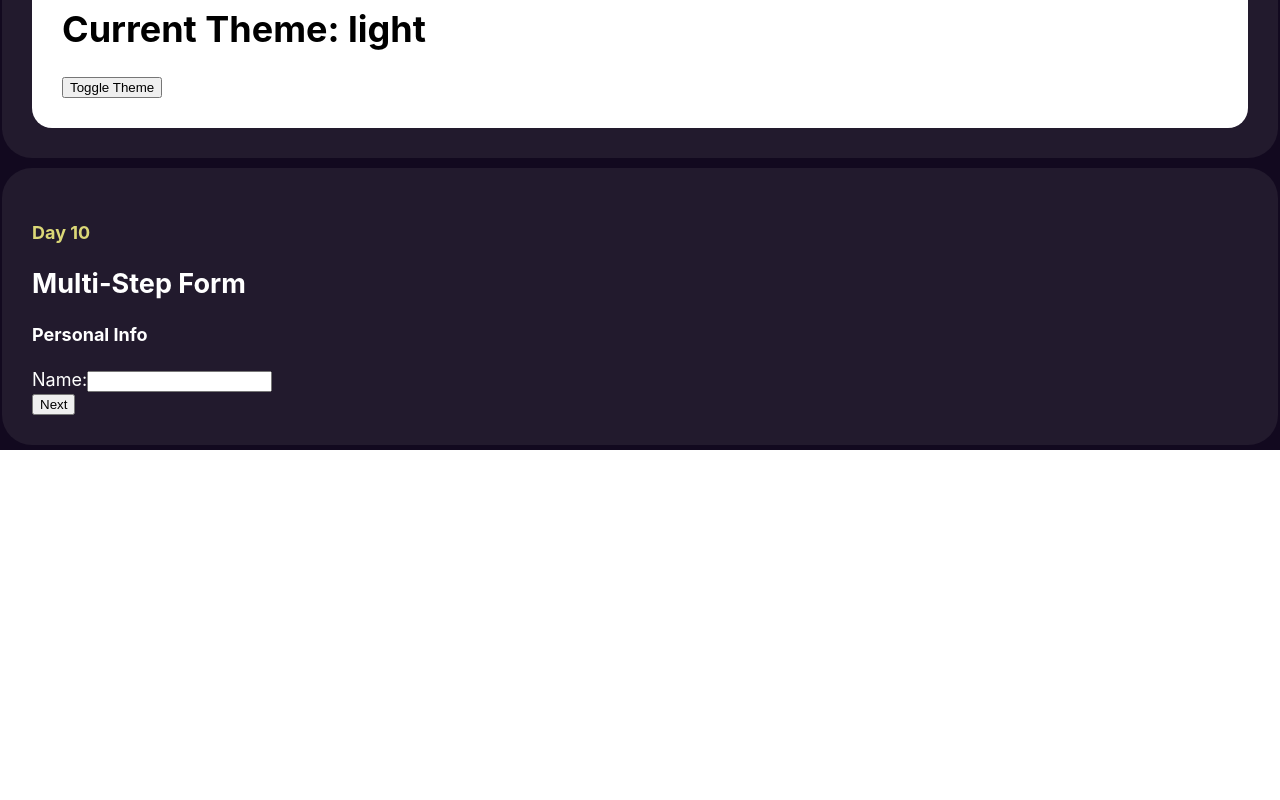
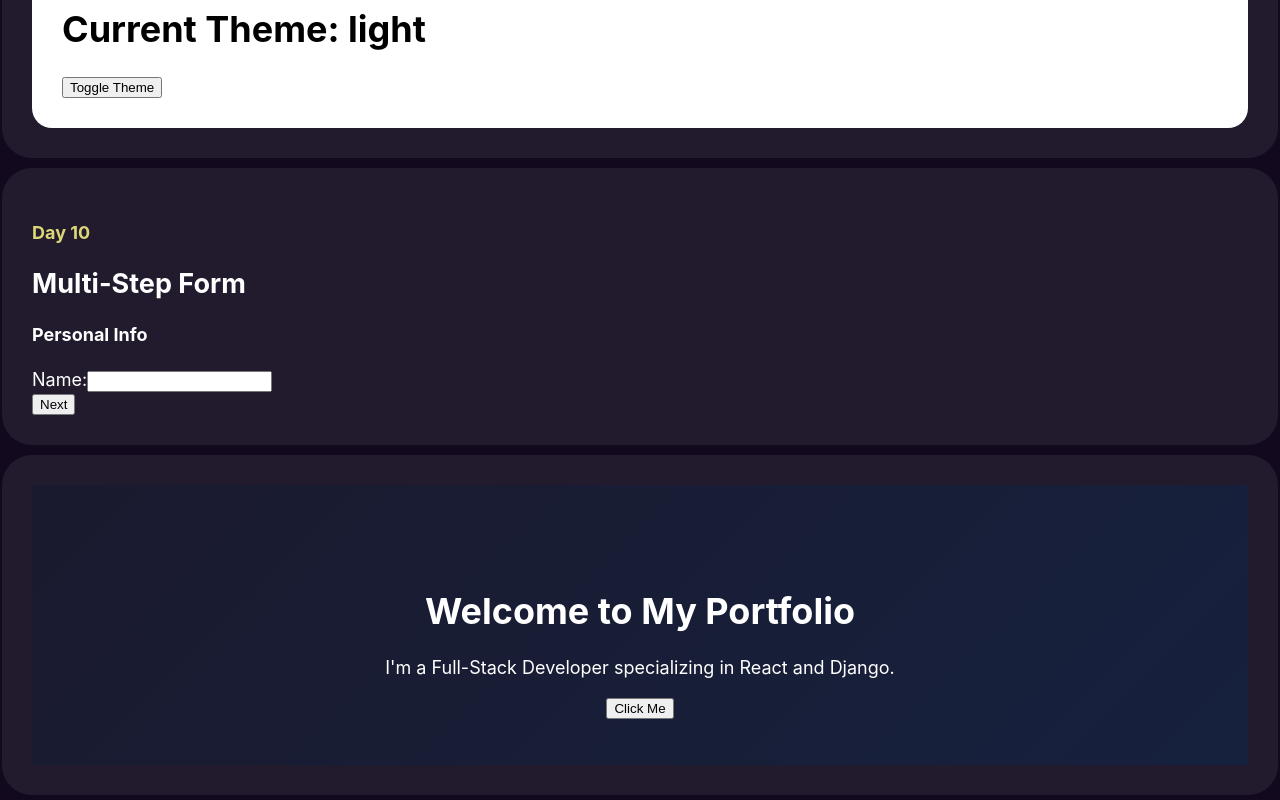
Before and after one commit to EbyChacko/react_learning, a React (Create React App) app: page / in a window 1280 px wide. Shown: the part 1395-2195 px from the top of the page. Before the commit the page ends 1845 px from the top, so only its background shows below. Built offline with nearby package versions, Linux system fonts and the light colour scheme; no server answers.

Commit message:
add  day 11, create animated landing page

```diff
--- a/package.json
+++ b/package.json
@@ -8,6 +8,7 @@
     "@testing-library/react": "^13.4.0",
     "@testing-library/user-event": "^13.5.0",
     "axios": "^1.8.1",
+    "framer-motion": "^12.4.10",
     "react": "^18.3.1",
     "react-dom": "^18.3.1",
     "react-hook-form": "^7.54.2",
--- a/src/App.css
+++ b/src/App.css
@@ -51,3 +51,22 @@
   padding: 30px;
   border-radius: 20px;
 }
+
+.day11Container {
+  text-align: center;
+  padding: 5rem;
+  background: linear-gradient(135deg, #1a1a2e, #16213e);
+  color: white;
+  height: 120px;
+}
+
+.button {
+  padding: 10px 20px;
+  margin-top: 20px;
+  font-size: 18px;
+  background: #4ecca3;
+  border: none;
+  border-radius: 5px;
+  cursor: pointer;
+  color: #16213e;
+}
--- a/src/App.js
+++ b/src/App.js
@@ -7,6 +7,7 @@ import Day4 from './components/Day4.js';
 import Day5 from './components/Day5.js';
 import Day6 from './components/Day6.js';
 import Day10 from './components/Day10.js';
+import Day11 from './components/Day11.js';
 
 function App() {
   return (
@@ -19,6 +20,7 @@ function App() {
         <Day5 />
         <Day6 />
         <Day10 />
+        <Day11 />
       </header>
     </div>
   );
--- /dev/null
+++ b/src/components/Day11.js
@@ -0,0 +1,34 @@
+import { motion } from 'framer-motion';
+
+const Day11 = () => {
+  return (
+    <div className='wrapper'>
+    <div className="day11Container">
+      <motion.h1
+        initial={{ opacity: 0, y: -50 }}
+        animate={{ opacity: 1, y: 0 }}
+        transition={{ duration: 1 }}
+      >
+        Welcome to My Portfolio
+      </motion.h1>
+
+      <motion.p
+        initial={{ opacity: 0, x: -100 }}
+        animate={{ opacity: 1, x: 0 }}
+        transition={{ duration: 1, delay: 0.5 }}
+      >
+        I'm a Full-Stack Developer specializing in React and Django.
+      </motion.p>
+
+      <motion.button
+        whileHover={{ scale: 1.1 }}
+        whileTap={{ scale: 0.9 }}
+      >
+        Click Me
+      </motion.button>
+    </div>
+    </div>
+  );
+};
+
+export default Day11;
```
Also changed, not shown: 1 other file (tests, documents, lock files or other folders).
